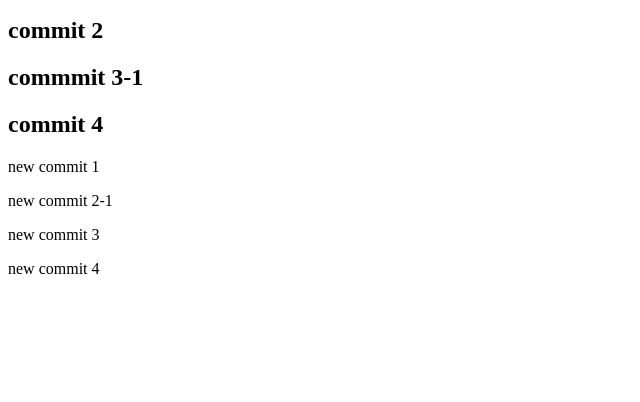
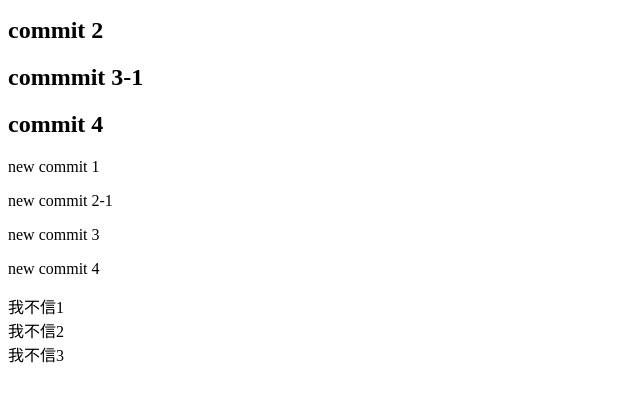
Before and after one commit to xianglu98/TS--, a plain HTML site: page index.html in a window 1280 px wide. Shown: the part 110-512 px from the top of the page, without its empty margins (0-640 px from the left). Drawn offline with Linux system fonts and the light colour scheme.

Commit message:
feat: commit believe 1(合并)

```diff
--- a/index.html
+++ b/index.html
@@ -16,5 +16,8 @@
     <p>new commit 2-1</p>
     <p>new commit 3</p>
     <p>new commit 4</p>
+    <div>我不信1</div>
+    <div>我不信2</div>
+    <div>我不信3</div>
 </body>
 </html>
```
